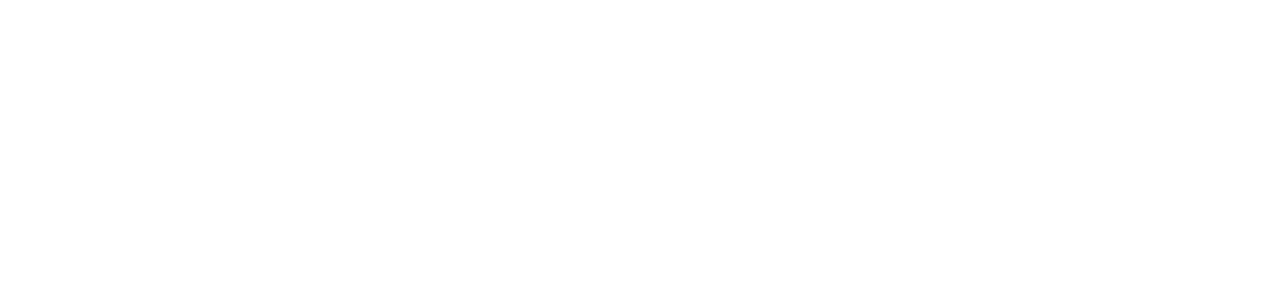
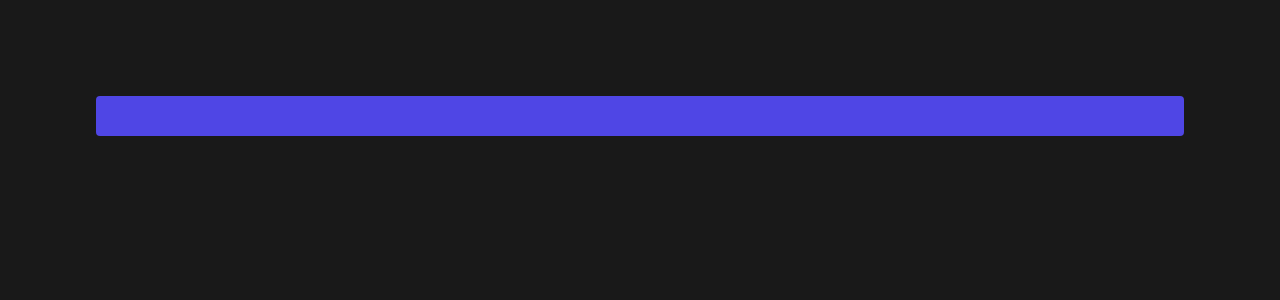
Before and after one commit to iagorivelo/search-repos, a Next.js app: page / in a window 1280 px wide. Shown: the top 300 px of the page. Built offline with nearby package versions, Linux system fonts and the light colour scheme.

Commit message:
:sparkles: feat: Adicionando página de repositório

```diff
--- a/src/app/page.tsx
+++ b/src/app/page.tsx
@@ -1,8 +1,8 @@
 
 export default function Home() {
   return (
-    <main className="flex min-h-screen flex-col items-center justify-between p-24">
-
+    <main className="bg-black/90 min-h-screen p-24">
+      <h1 className="text-white bg-indigo-600 rounded p-2"><br /></h1>
     </main>
   );
 }
--- /dev/null
+++ b/src/app/repositorio/[name]/page.tsx
@@ -0,0 +1,5 @@
+export default function Repositorio({ params }: { params: { name: string } }) {
+  return (
+    <h1>Repositorio: {params.name}</h1>
+  );
+}
```
